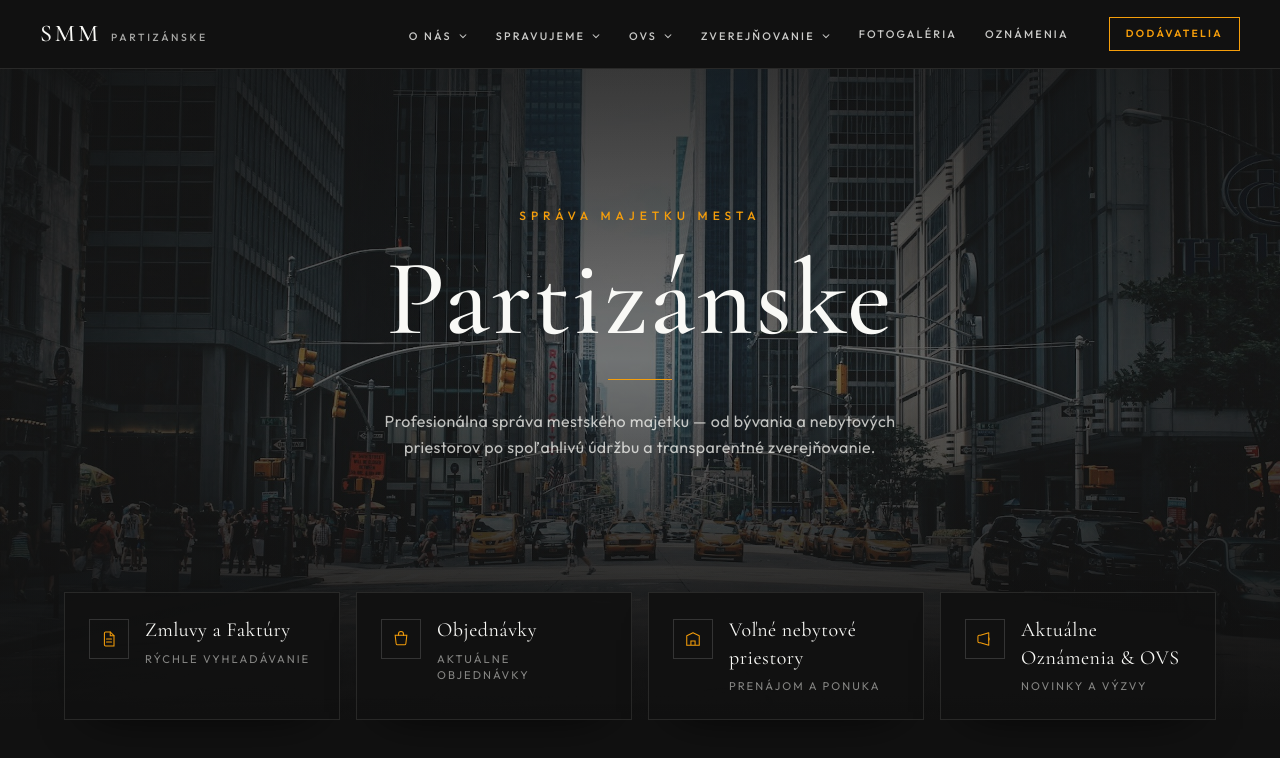
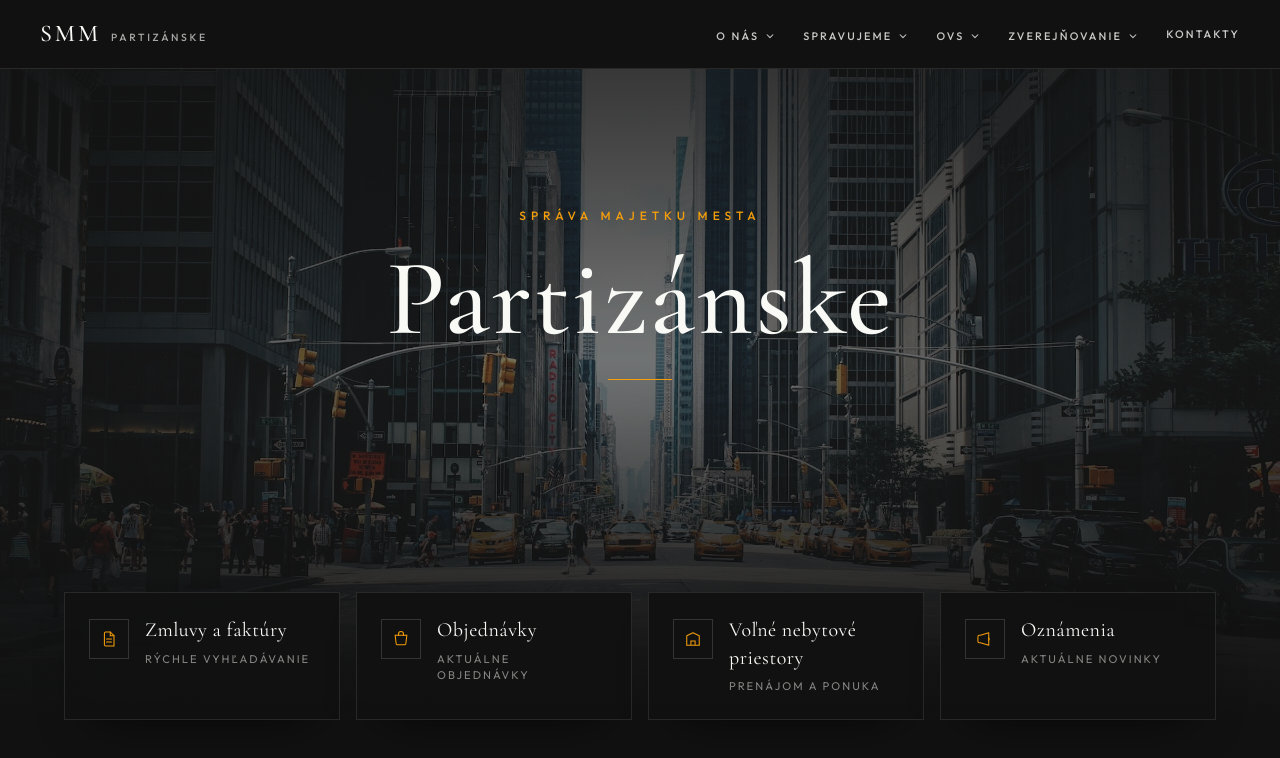
Before and after one commit to inoveronai-dev/smm_partizanske, a Next.js app: page / in a window 1280 px wide. Shown: the top 758 px of the page. Built offline with nearby package versions, Linux system fonts and the light colour scheme.

Commit message:
Simplify header nav and finalize hero with Quick Access
Align menu to O nás, Spravujeme, OVS, Zverejňovanie, Kontakty with
click/hover dropdowns, keep the night panorama hero, and ship the
four Quick Access cards below the banner.

Co-authored-by: inoveron.ai <inoveron.ai@gmail.com>

```diff
--- a/src/components/Header.tsx
+++ b/src/components/Header.tsx
@@ -1,7 +1,7 @@
 "use client";
 
 import { useEffect, useId, useRef, useState } from "react";
-import { NAV_ITEMS, SUPPLIERS_CTA, type NavItem } from "@/lib/navigation";
+import { NAV_ITEMS, type NavItem } from "@/lib/navigation";
 
 type HeaderProps = {
   revealed?: boolean;
@@ -28,7 +28,7 @@ function Chevron({ open }: { open?: boolean }) {
   );
 }
 
-function DesktopDropdown({ item }: { item: NavItem }) {
+function DesktopItem({ item }: { item: NavItem }) {
   const [open, setOpen] = useState(false);
   const closeTimer = useRef<number | null>(null);
   const panelId = useId();
@@ -99,7 +99,7 @@ function DesktopDropdown({ item }: { item: NavItem }) {
       >
         {item.children.map((child) => (
           <a
-            key={child.href}
+            key={child.href + child.label}
             href={child.href}
             role="menuitem"
             className="block px-4 py-2.5 font-sans text-[0.72rem] tracking-wide text-cream/75 transition-colors hover:bg-cream/[0.04] hover:text-amber"
@@ -113,7 +113,7 @@ function DesktopDropdown({ item }: { item: NavItem }) {
   );
 }
 
-function MobileNavGroup({
+function MobileItem({
   item,
   onNavigate,
 }: {
@@ -156,7 +156,7 @@ function MobileNavGroup({
         <div className="flex flex-col gap-1 pb-3 pl-1">
           {item.children.map((child) => (
             <a
-              key={child.href}
+              key={child.href + child.label}
               href={child.href}
               className="py-2 font-sans text-sm tracking-wide text-cream/65 transition-colors hover:text-amber"
               onClick={onNavigate}
@@ -186,7 +186,7 @@ export function Header({ revealed = true }: HeaderProps) {
         revealed ? "translate-y-0 opacity-100" : "-translate-y-2 opacity-0"
       }`}
     >
-      <div className="mx-auto flex h-16 max-w-[90rem] items-center gap-4 px-5 sm:h-[4.25rem] sm:px-8 lg:px-10">
+      <div className="mx-auto flex h-16 max-w-7xl items-center gap-4 px-5 sm:h-[4.25rem] sm:px-8 lg:px-10">
         <a
           href="#top"
           className="flex shrink-0 items-baseline gap-2.5 text-cream transition-opacity hover:opacity-90"
@@ -201,24 +201,17 @@ export function Header({ revealed = true }: HeaderProps) {
         </a>
 
         <nav
-          className="ml-auto hidden items-center gap-6 xl:flex xl:gap-7"
+          className="ml-auto hidden items-center gap-7 lg:flex"
           aria-label="Hlavná navigácia"
         >
           {NAV_ITEMS.map((item) => (
-            <DesktopDropdown key={item.label} item={item} />
+            <DesktopItem key={item.label} item={item} />
           ))}
         </nav>
 
-        <a
-          href={SUPPLIERS_CTA.href}
-          className="ml-auto hidden items-center border border-amber px-4 py-2 font-sans text-[0.65rem] font-semibold uppercase tracking-[0.22em] text-amber transition-colors hover:bg-amber hover:text-anthracite xl:ml-6 xl:inline-flex"
-        >
-          {SUPPLIERS_CTA.label}
-        </a>
-
         <button
           type="button"
-          className="relative ml-auto flex h-10 w-10 items-center justify-center text-cream xl:hidden"
+          className="relative ml-auto flex h-10 w-10 items-center justify-center text-cream lg:hidden"
           aria-expanded={menuOpen}
           aria-controls="mobile-menu"
           aria-label={menuOpen ? "Zavrieť menu" : "Otvoriť menu"}
@@ -245,7 +238,7 @@ export function Header({ revealed = true }: HeaderProps) {
 
       <div
         id="mobile-menu"
-        className={`max-h-[calc(100svh-4.25rem)] overflow-y-auto border-t border-cream/10 bg-anthracite xl:hidden ${
+        className={`max-h-[calc(100svh-4.25rem)] overflow-y-auto border-t border-cream/10 bg-anthracite lg:hidden ${
           menuOpen ? "block" : "hidden"
         }`}
       >
@@ -254,19 +247,12 @@ export function Header({ revealed = true }: HeaderProps) {
           aria-label="Mobilná navigácia"
         >
           {NAV_ITEMS.map((item) => (
-            <MobileNavGroup
+            <MobileItem
               key={item.label}
               item={item}
               onNavigate={() => setMenuOpen(false)}
             />
           ))}
-          <a
-            href={SUPPLIERS_CTA.href}
-            className="mt-4 inline-flex items-center justify-center border border-amber px-4 py-3 font-sans text-[0.7rem] font-semibold uppercase tracking-[0.22em] text-amber transition-colors hover:bg-amber hover:text-anthracite"
-            onClick={() => setMenuOpen(false)}
-          >
-            {SUPPLIERS_CTA.label}
-          </a>
         </nav>
       </div>
     </header>
--- a/src/components/Hero.tsx
+++ b/src/components/Hero.tsx
@@ -64,16 +64,6 @@ export function Hero({ revealed = true }: HeroProps) {
           }}
           aria-hidden
         />
-
-        <p
-          className={`mt-6 max-w-xl font-sans text-sm leading-relaxed tracking-wide text-cream/75 sm:mt-7 sm:text-base ${
-            revealed ? "animate-hero-rise" : "opacity-0"
-          }`}
-          style={{ animationDelay: revealed ? "0.65s" : undefined }}
-        >
-          Profesionálna správa mestského majetku — od bývania a nebytových
-          priestorov po spoľahlivú údržbu a transparentné zverejňovanie.
-        </p>
       </div>
     </section>
   );
--- a/src/components/QuickAccess.tsx
+++ b/src/components/QuickAccess.tsx
@@ -10,7 +10,7 @@ type QuickLink = {
 const QUICK_LINKS: QuickLink[] = [
   {
     href: "#zmluvy",
-    title: "Zmluvy a Faktúry",
+    title: "Zmluvy a faktúry",
     description: "Rýchle vyhľadávanie",
     icon: "contracts",
   },
@@ -28,8 +28,8 @@ const QUICK_LINKS: QuickLink[] = [
   },
   {
     href: "#oznamenia",
-    title: "Aktuálne Oznámenia & OVS",
-    description: "Novinky a výzvy",
+    title: "Oznámenia",
+    description: "Aktuálne novinky",
     icon: "notices",
   },
 ];
@@ -135,7 +135,7 @@ export function QuickAccess({ revealed = true }: QuickAccessProps) {
             href={link.href}
             className="group flex items-start gap-4 border border-cream/10 bg-anthracite/95 p-5 shadow-[0_20px_50px_-28px_rgba(0,0,0,0.85)] backdrop-blur-sm transition-[border-color,transform,background-color] duration-300 hover:-translate-y-1 hover:border-amber/50 hover:bg-anthracite sm:p-6"
           >
-            <span className="mt-0.5 flex h-10 w-10 shrink-0 items-center justify-center border border-cream/15 text-amber transition-colors group-hover:border-amber/60 group-hover:text-amber">
+            <span className="mt-0.5 flex h-10 w-10 shrink-0 items-center justify-center border border-cream/15 text-amber transition-colors group-hover:border-amber/60">
               <QuickIcon name={link.icon} />
             </span>
             <span className="min-w-0">
--- a/src/lib/navigation.ts
+++ b/src/lib/navigation.ts
@@ -1,7 +1,9 @@
+export type NavChild = { label: string; href: string };
+
 export type NavItem = {
   label: string;
   href?: string;
-  children?: { label: string; href: string }[];
+  children?: NavChild[];
 };
 
 export const NAV_ITEMS: NavItem[] = [
@@ -38,14 +40,8 @@ export const NAV_ITEMS: NavItem[] = [
       { label: "Legislatíva", href: "#legislativa" },
     ],
   },
-  { label: "Fotogaléria", href: "#fotogaleria" },
-  { label: "Oznámenia", href: "#oznamenia" },
+  { label: "Kontakty", href: "#kontakty" },
 ];
-
-export const SUPPLIERS_CTA = {
-  label: "Dodávatelia",
-  href: "#dodavatelia",
-} as const;
 
 export const SECTION_ANCHORS = [
   "o-organizacii",
@@ -61,8 +57,6 @@ export const SECTION_ANCHORS = [
   "vyrocne-spravy",
   "vyberove-konania",
   "legislativa",
-  "fotogaleria",
   "oznamenia",
-  "dodavatelia",
   "volne-priestory",
 ] as const;
```
